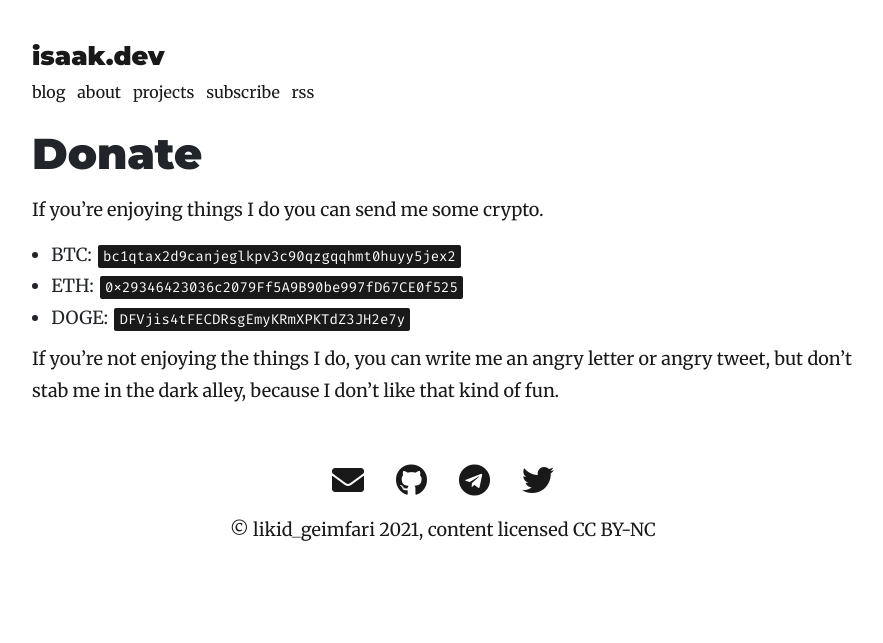
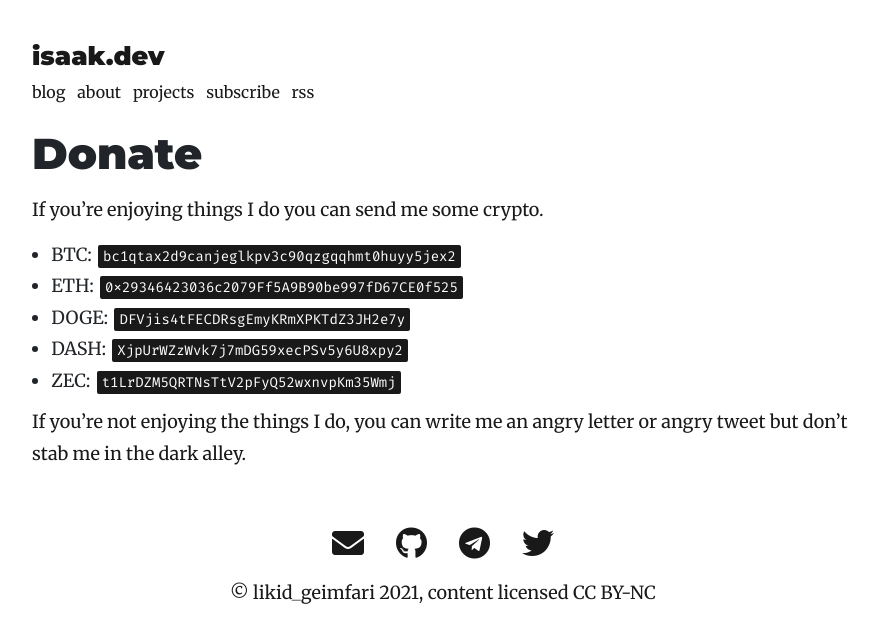
Before and after one commit to lk-geimfari/lk-geimfari.github.io, a Jekyll site: the page built from _pages/donate.md, in a window 1280 px wide. Shown: the top 643 px of the page, without its empty margins (197-1080 px from the left). Built offline with Jekyll 4.4.1, drawn with Linux system fonts in a browser that asks for light colours; nearby versions of some CDN libraries.

Commit message:
Fix donate page

```diff
--- a/_pages/donate.md
+++ b/_pages/donate.md
@@ -9,6 +9,8 @@
 - BTC: ``bc1qtax2d9canjeglkpv3c90qzgqqhmt0huyy5jex2``
 - ETH: ``0x29346423036c2079Ff5A9B90be997fD67CE0f525``
 - DOGE: ``DFVjis4tFECDRsgEmyKRmXPKTdZ3JH2e7y``
+- DASH: ``XjpUrWZzWvk7j7mDG59xecPSv5y6U8xpy2``
+- ZEC: ``t1LrDZM5QRTNsTtV2pFyQ52wxnvpKm35Wmj``
 
-If you're not enjoying the things I do, you can write me an angry letter or angry tweet,
-but don't stab me in the dark alley, because I don't like that kind of fun.
+If you’re not enjoying the things I do, you can write me an angry letter or
+angry tweet but don't stab me in the dark alley.
```
